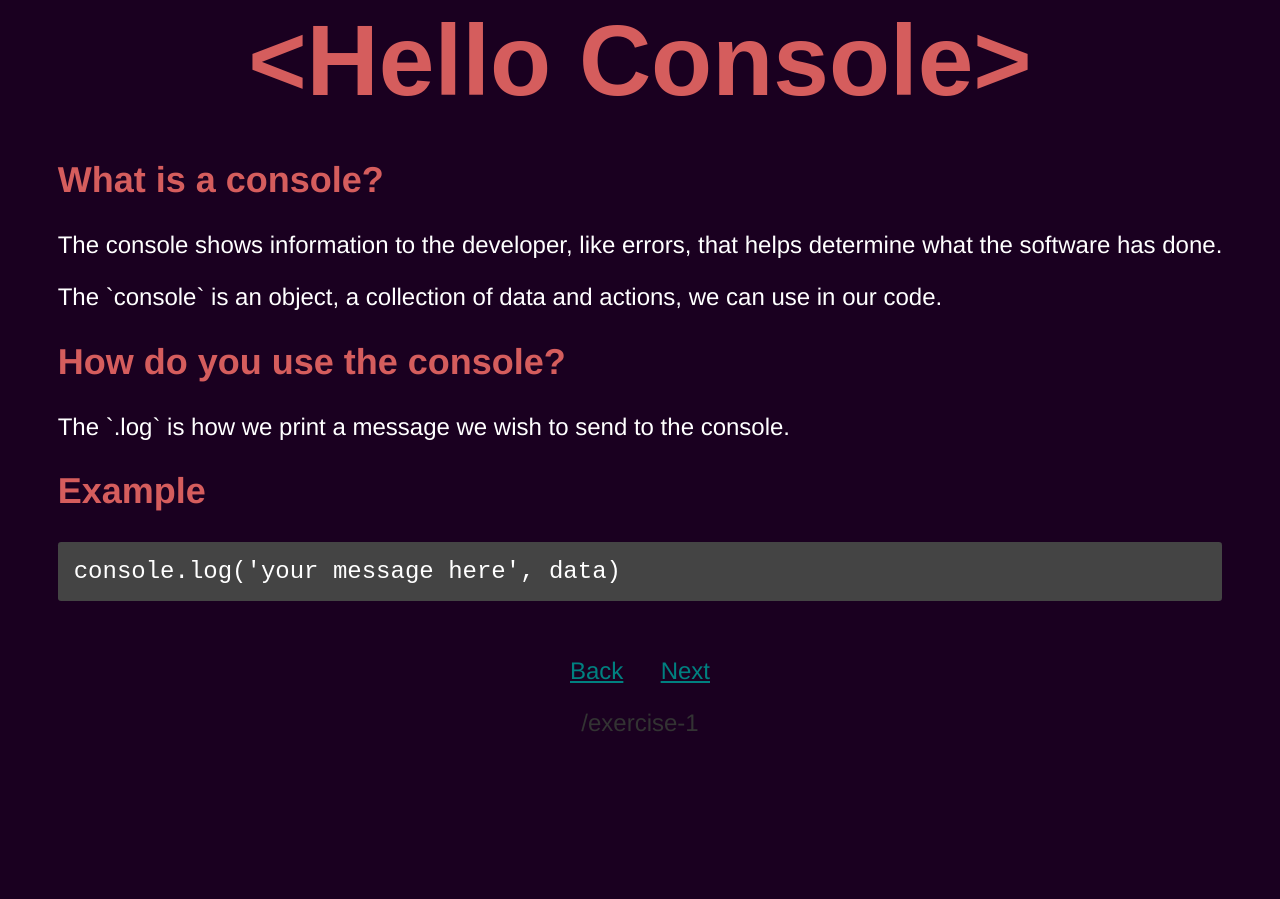
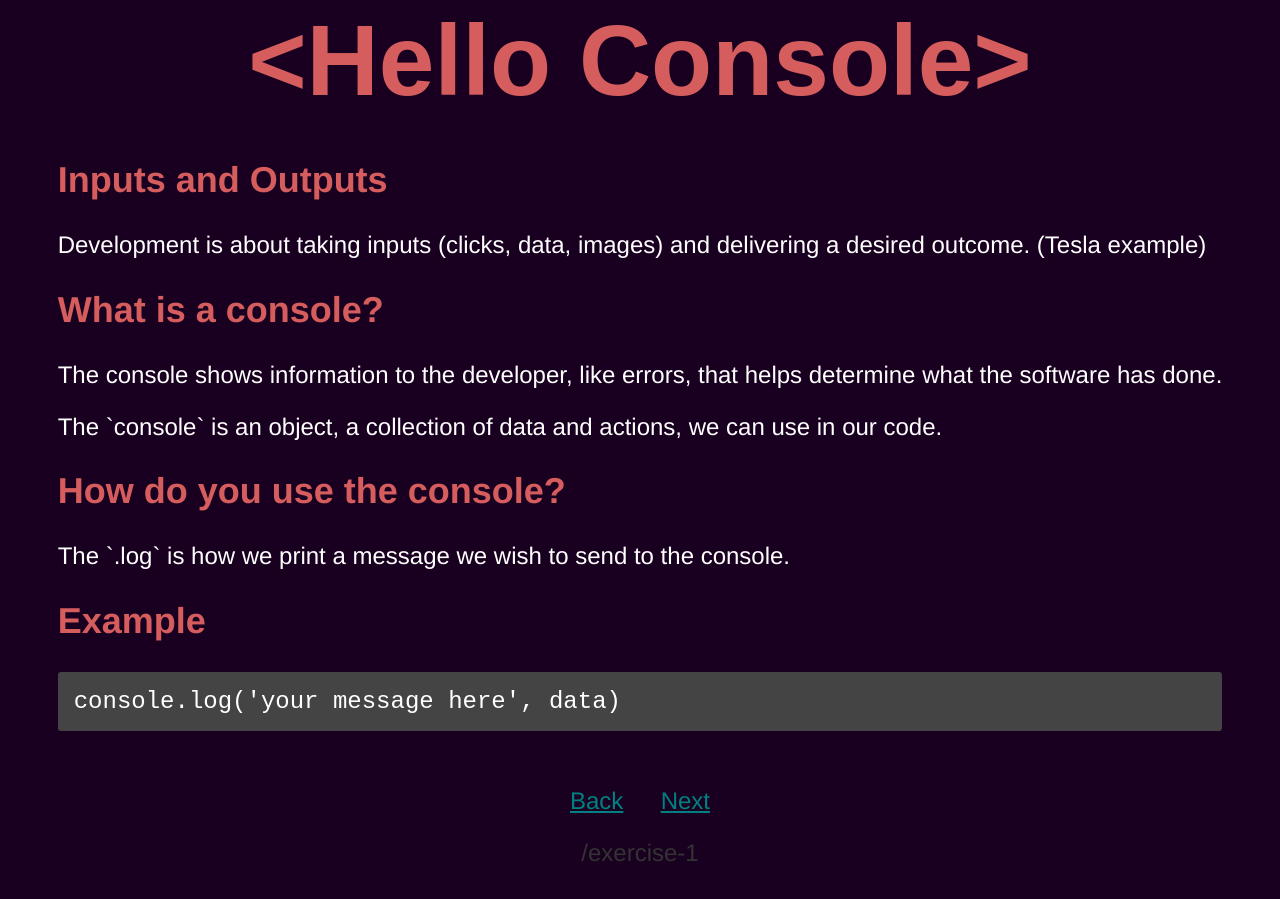
Before and after one commit to chancesmith/javascript-foundations, a website: page exercise-1/index.html in a window 1280 px wide. Before the commit the page ends 800 px from the top, so only its background shows below. Drawn offline with Linux system fonts and the light colour scheme.

Commit message:
add inputs + outputs

```diff
--- a/exercise-1/index.html
+++ b/exercise-1/index.html
@@ -13,6 +13,9 @@
         <h1 class="title">&lt;Hello Console&gt;</h1>
 
         <div class="instructions">
+          <h2>Inputs and Outputs</h2>
+          <p>Development is about taking inputs (clicks, data, images) and delivering a desired outcome. (Tesla example)</p>
+
           <h2>What is a console?</h2>
           <p>The console shows information to the developer, like errors, that helps determine what the software has done.</p>
 
```
